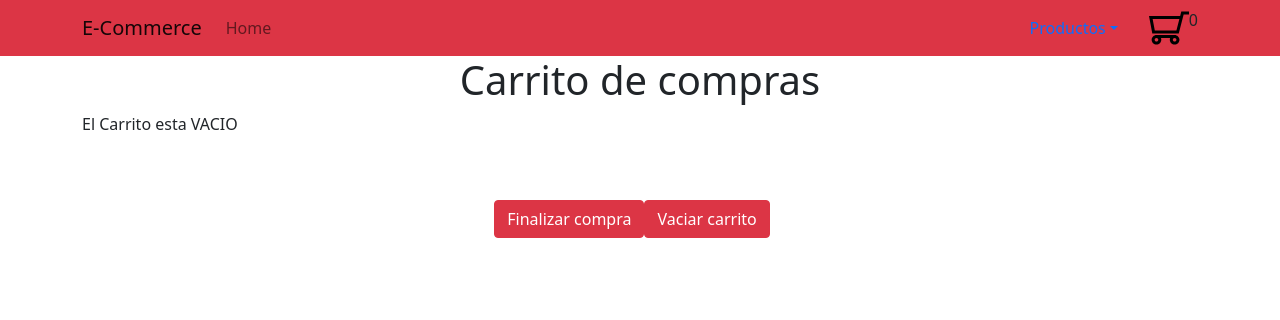
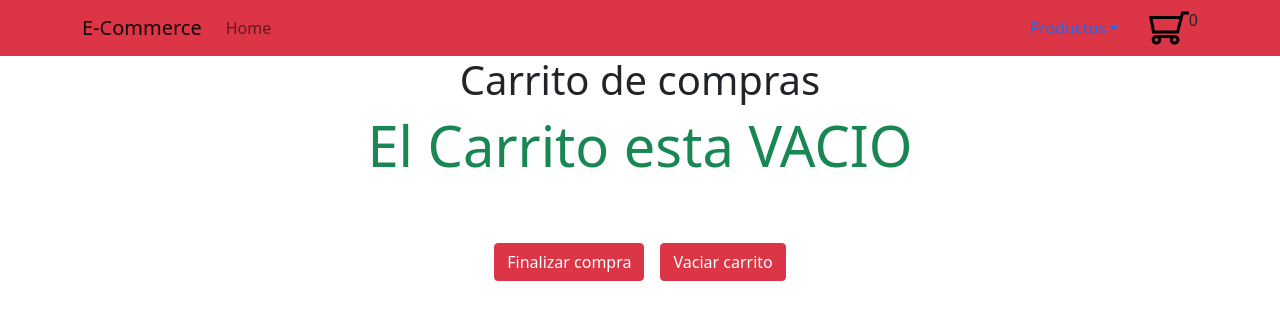
Before and after one commit to juanma21century/ecommerce_sola, a React (Create React App) app: page /cart in a window 1280 px wide. Shown: the top 320 px of the page. Built offline with nearby package versions, Linux system fonts and the light colour scheme.

Commit message:
total carrito

```diff
--- a/src/components/Cart.js
+++ b/src/components/Cart.js
@@ -31,7 +31,6 @@ const Carrito = () => {
                         return (
 
                         <tr>
-                            {/* {key={producto.id}} */}
                             <td className="text-uppercase">{producto.nombre}</td>
                             <td>{producto.cantidad}</td>
                             <td>${producto.precio}</td>
@@ -45,11 +44,11 @@ const Carrito = () => {
             <div className="row">
                     <p className="text-center">Total: ${total}</p>
             </div>
-            </div>) : <p>El Carrito esta VACIO</p>}
+            </div>) : <p className='text-center display-4 text-success'>El Carrito esta VACIO</p>}
 
             <div className='text-center'>
-                <button className="btn btn-danger mt-5" onClick={finalizarCompra}>Finalizar compra</button>
-                <button className="btn btn-danger mt-5 me-3" onClick={clearCart}>Vaciar carrito</button>
+                <button className="btn btn-danger mt-5 me-3" onClick={finalizarCompra}>Finalizar compra</button>
+                <button className="btn btn-danger mt-5" onClick={clearCart}>Vaciar carrito</button>
             </div>
         </div>
     )
--- a/src/components/CartWidget.js
+++ b/src/components/CartWidget.js
@@ -4,7 +4,7 @@ import cart from '../images/cart.svg'
 
 const CartWidget = () => {
     return (
-        <Link to={"/cart"}><img className='cart-img' src= {cart} alt="" /></Link>
+        <Link to={"/cart"}><img className='cart-img' src= {cart} alt="cart-widget" /></Link>
     )
 }
 
--- a/src/components/ItemDetail.js
+++ b/src/components/ItemDetail.js
@@ -20,7 +20,7 @@ const ItemDetail = ({producto}) => {
         <Card.Text>
           {producto.descripcion}
         </Card.Text>
-        <Card.Text className="text-center font-weight-bold">
+        <Card.Text className="text-center font-weight-bold display-6">
         $ {producto.precio}
         </Card.Text>
 
```
